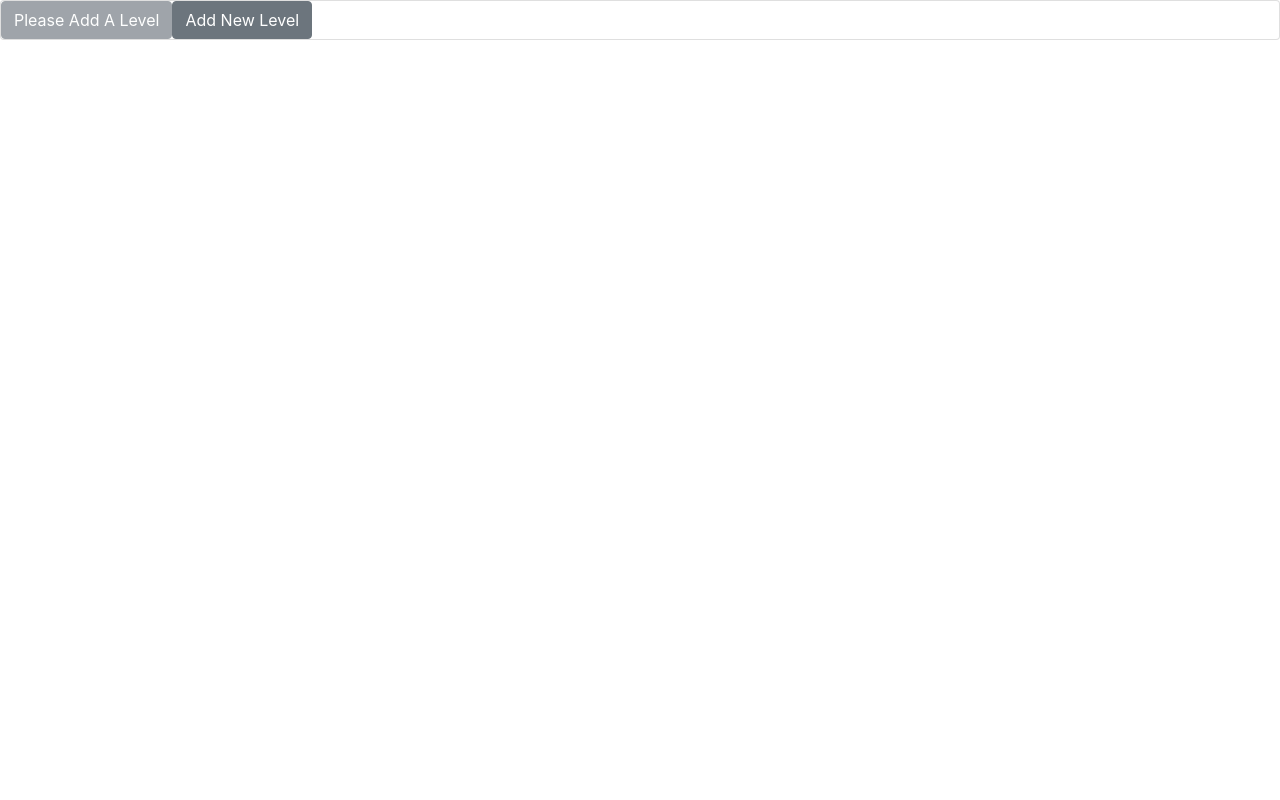
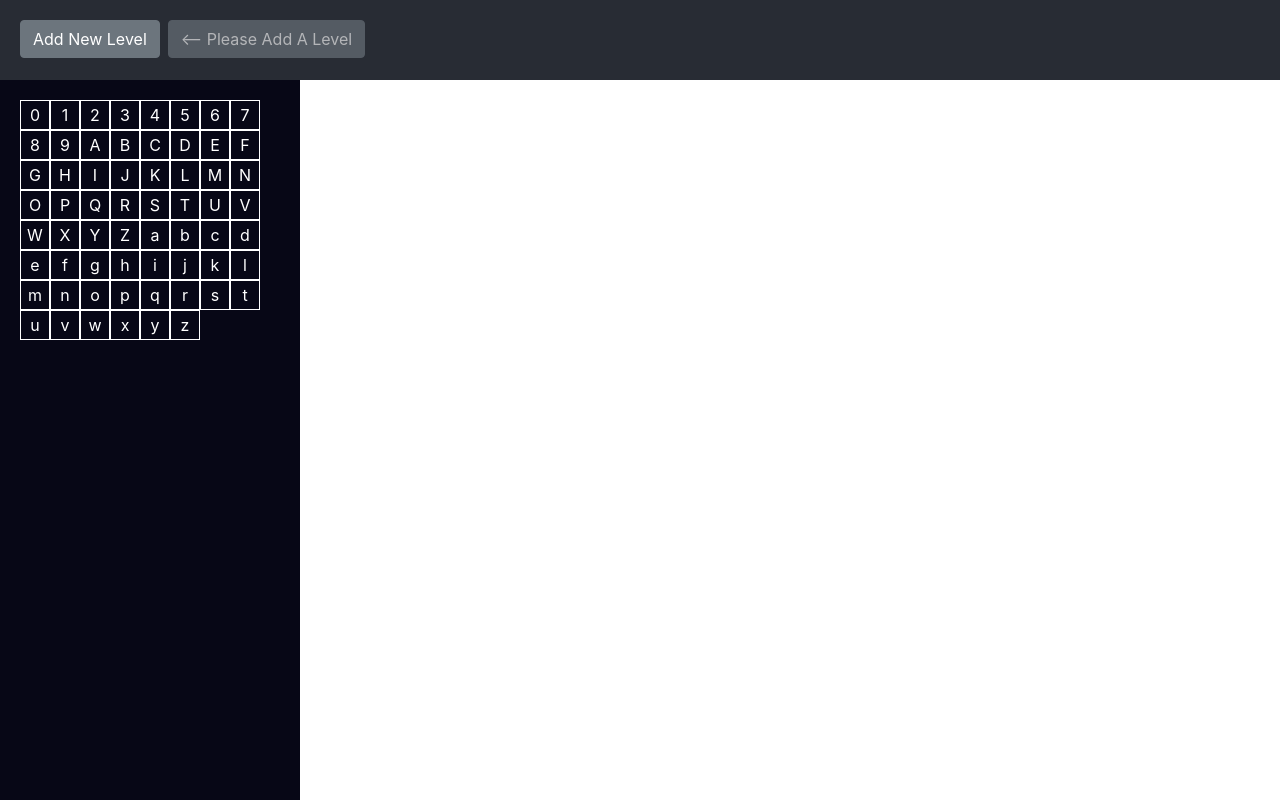
Before and after one commit to crossjames934/rpg_designer, a React (Create React App) app: page / in a window 1280 px wide. Built offline with nearby package versions, Linux system fonts and the light colour scheme.

Commit message:
bkup before leaving

```diff
--- a/src/App.css
+++ b/src/App.css
@@ -1,38 +1,27 @@
+body {
+  background: #233D4D;
+}
+
+.mainApp {
+  display: grid;
+  grid-template-rows: 80px auto;
+  grid-template-columns: 300px auto;
+  grid-template-areas:
+    "control control"
+    "sidebar tilegrid"
+  ;
+  width: 100vw;
+  height: 100vh;
+}
+
 .App {
   text-align: center;
 }
 
-.App-logo {
-  height: 40vmin;
-  pointer-events: none;
+.color-gold {
+  color: gold;
 }
 
-@media (prefers-reduced-motion: no-preference) {
-  .App-logo {
-    animation: App-logo-spin infinite 20s linear;
-  }
+.cursor-pointer {
+  cursor: pointer;
 }
-
-.App-header {
-  background-color: #282c34;
-  min-height: 100vh;
-  display: flex;
-  flex-direction: column;
-  align-items: center;
-  justify-content: center;
-  font-size: calc(10px + 2vmin);
-  color: white;
-}
-
-.App-link {
-  color: #61dafb;
-}
-
-@keyframes App-logo-spin {
-  from {
-    transform: rotate(0deg);
-  }
-  to {
-    transform: rotate(360deg);
-  }
-}
--- a/src/Components/AddLevelBtn/AddLevelBtn.js
+++ b/src/Components/AddLevelBtn/AddLevelBtn.js
@@ -5,7 +5,7 @@ class AddLevelBtn extends Component {
   render() {
     const {changeModalOpen} = this.props;
     return (
-      <div>
+      <div className="mr-2">
         <Button onClick={() => {
           changeModalOpen(true)
         }}>
--- /dev/null
+++ b/src/Components/ControlPanel/ControlPanel.css
@@ -0,0 +1,5 @@
+.controlPanel {
+    background: #282c34;
+    padding: 20px;
+    grid-area: control;
+}
--- a/src/Components/ControlPanel/ControlPanel.js
+++ b/src/Components/ControlPanel/ControlPanel.js
@@ -1,5 +1,5 @@
 import React, {Component} from 'react';
-import {Card} from 'reactstrap';
+import './ControlPanel.css';
 import LevelSelector from "../LevelSelector/LevelSelector";
 import AddLevelBtn from "../AddLevelBtn/AddLevelBtn";
 import AddLevelModal from "../AddLevelModal/AddLevelModal";
@@ -7,13 +7,13 @@ import AddLevelModal from "../AddLevelModal/AddLevelModal";
 class ControlPanel extends Component {
   render() {
     return (
-      <Card>
+      <div className="controlPanel">
         <div className="d-flex">
+          <AddLevelBtn {...this.props} />
           <LevelSelector {...this.props}/>
-          <AddLevelBtn {...this.props} />
           <AddLevelModal {...this.props}/>
         </div>
-      </Card>
+      </div>
     );
   }
 }
--- a/src/Components/LevelGrid/LevelGrid.js
+++ b/src/Components/LevelGrid/LevelGrid.js
@@ -3,22 +3,27 @@ import React, {Component} from 'react';
 class LevelGrid extends Component {
   tile = (tileValue, index) => {
     return(
-      <div key={"tile_"+index}>
+      <div key={"tile_"+index} onClick={() => { this.clickTile(index)}}>
         {tileValue}
       </div>
     )
   };
 
+  clickTile = (index) => {
+
+  };
+
   render() {
     const {level} = this.props;
     if (!level) return null;
-    const {name, width, height, bgTiles} = level;
-    const gridTemplateColumns = `repeat(${width}, 20px)`;
-    const gridTemplateRows = `repeat(${height}, 20px)`;
+    const {width, height, bgTiles} = level;
+    const gridTemplateColumns = `repeat(${width}, 30px)`;
+    const gridTemplateRows = `repeat(${height}, 30px)`;
     const gridStyle = {
       display: 'grid',
       gridTemplateColumns,
-      gridTemplateRows
+      gridTemplateRows,
+      gridArea: 'tilegrid'
     };
     const tiles = bgTiles.split("");
     return (
--- a/src/Components/LevelSelector/LevelSelector.js
+++ b/src/Components/LevelSelector/LevelSelector.js
@@ -12,7 +12,7 @@ class LevelSelector extends Component {
     const {chooseLevel, chosenLevelIndex, levels} = this.props;
     const {dropdownOpen} = this.state;
     const noLevels = levels.length === 0;
-    const toggleText = noLevels ? "Please Add A Level" : levels[chosenLevelIndex].name;
+    const toggleText = noLevels ? "<-- Please Add A Level" : levels[chosenLevelIndex].name;
     return (
       <div>
         <Dropdown isOpen={dropdownOpen} toggle={this.toggleDropdown}>
--- a/src/Components/Main/Main.js
+++ b/src/Components/Main/Main.js
@@ -1,12 +1,14 @@
 import React, {Component} from 'react';
 import ControlPanel from "../ControlPanel/ControlPanel";
 import LevelGrid from "../LevelGrid/LevelGrid";
+import TileSelectorPanel from "../TileSelectorPanel/TileSelectorPanel";
 
 class Main extends Component {
   state = {
     levels: [],
     chosenLevelIndex: 0,
     modalOpen: false,
+    clickedTileValue: 1,
   };
 
   chooseLevel = async (chosenLevelIndex) => {
@@ -27,16 +29,23 @@ class Main extends Component {
     levelsCopy[chosenLevelIndex] = level;
   };
 
+  updateClickedTileValue = async (clickedTileValue) => {
+    await this.setState({clickedTileValue});
+  };
+
   render() {
-    const {chooseLevel, changeModalOpen, updateLevels, updateCurrentLevel} = this;
-    const {levels, chosenLevelIndex} = this.state;
+    const {chooseLevel, changeModalOpen, updateLevels, updateCurrentLevel, updateClickedTileValue} = this;
+    const {levels, chosenLevelIndex, clickedTileValue} = this.state;
     const stateFunctions = {chooseLevel, changeModalOpen, updateLevels};
     const controlPanelProps = {...this.state, ...stateFunctions};
-    const currentLevel = levels[chosenLevelIndex];
+    const level = levels[chosenLevelIndex];
+    const levelGridProps = {level, clickedTileValue, updateCurrentLevel};
+    const tileSelectorPanelProps = {clickedTileValue, updateClickedTileValue};
     return (
-      <div>
+      <div className="mainApp">
         <ControlPanel {...controlPanelProps}/>
-        <LevelGrid level={currentLevel} updateCurrentLevel={updateCurrentLevel}/>
+        <TileSelectorPanel {...tileSelectorPanelProps}/>
+        <LevelGrid {...levelGridProps}/>
       </div>
     );
   }
--- /dev/null
+++ b/src/Components/TileSelectorPanel/TileSelectorPanel.css
@@ -0,0 +1,16 @@
+.tileSelectorPanel {
+    width: 300px;
+    padding: 20px;
+    background: rgb(7,7,22);
+    color: white;
+    grid-area: sidebar;
+}
+
+.selectableTile {
+    width: 30px;
+    height: 30px;
+    border: 1px solid white;
+    display: flex;
+    justify-content: center;
+    align-items: center;
+}
--- /dev/null
+++ b/src/Components/TileSelectorPanel/TileSelectorPanel.js
@@ -0,0 +1,29 @@
+import React, {Component} from 'react';
+import {tileChars} from "../../GameObjects/tileChars";
+import './TileSelectorPanel.css';
+
+class TileSelectorPanel extends Component {
+  selectableTile = (tileChar) => {
+    const {clickedTileValue, updateClickedTileValue} = this.props;
+    const isChosen = clickedTileValue === tileChar;
+    const displayValue = isChosen ? <b className="color-gold">{tileChar}</b> : <span>{tileChar}</span>;
+    return(
+      <div className="selectableTile cursor-pointer" onClick={() => updateClickedTileValue(tileChar)}>
+        {displayValue}
+      </div>
+    )
+  };
+
+  render() {
+    const allTileChars = tileChars.split("");
+    return (
+      <div className="tileSelectorPanel">
+        <div className="d-flex flex-wrap">
+          {allTileChars.map(tileChar => this.selectableTile(tileChar))}
+        </div>
+      </div>
+    );
+  }
+}
+
+export default TileSelectorPanel;
--- /dev/null
+++ b/src/GameObjects/tileChars.js
@@ -0,0 +1 @@
+export const tileChars = '0123456789ABCDEFGHIJKLMNOPQRSTUVWXYZabcdefghijklmnopqrstuvwxyz';
```
